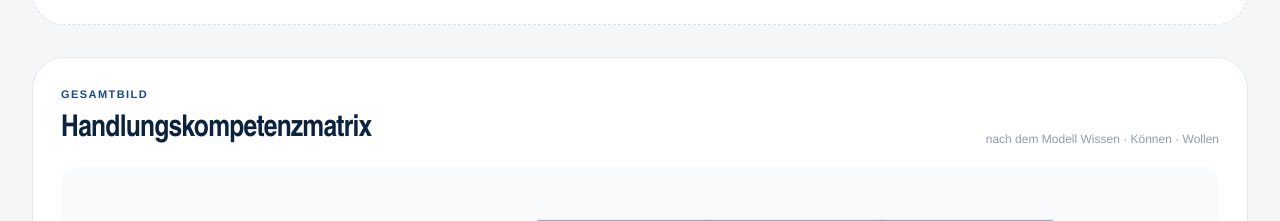
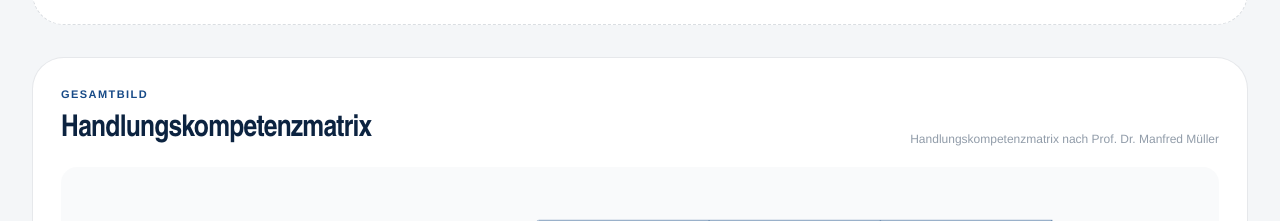
Before and after one commit to hackij/UVP-Planungstool, a React (Vite) app: page / in a window 1280 px wide. Shown: the part 1365-1586 px from the top of the page. Built offline with nearby package versions, Linux system fonts and the light colour scheme.

Commit message:
Beschriftung der Handlungskompetenzmatrix anpassen (#16)
Co-authored-by: Jan Hacker <janhacker@MacBook-Air-von-Jan.local>

```diff
--- a/src/App.tsx
+++ b/src/App.tsx
@@ -736,7 +736,7 @@ export default function App() {
           <section className="mb-8 mt-8 overflow-hidden rounded-[2rem] border border-ink/10 bg-white p-5 sm:p-7">
             <div className="mb-5 flex flex-wrap items-end justify-between gap-3">
               <div><div className="label">Gesamtbild</div><h2 className="font-display text-2xl font-bold sm:text-3xl">Handlungskompetenzmatrix</h2></div>
-              <span className="text-xs text-ink/45">nach dem Modell Wissen · Können · Wollen</span>
+              <span className="text-xs text-ink/45">Handlungskompetenzmatrix nach Prof. Dr. Manfred Müller</span>
             </div>
             <CompetencyLandscape phases={plan.phases} />
           </section>
```
